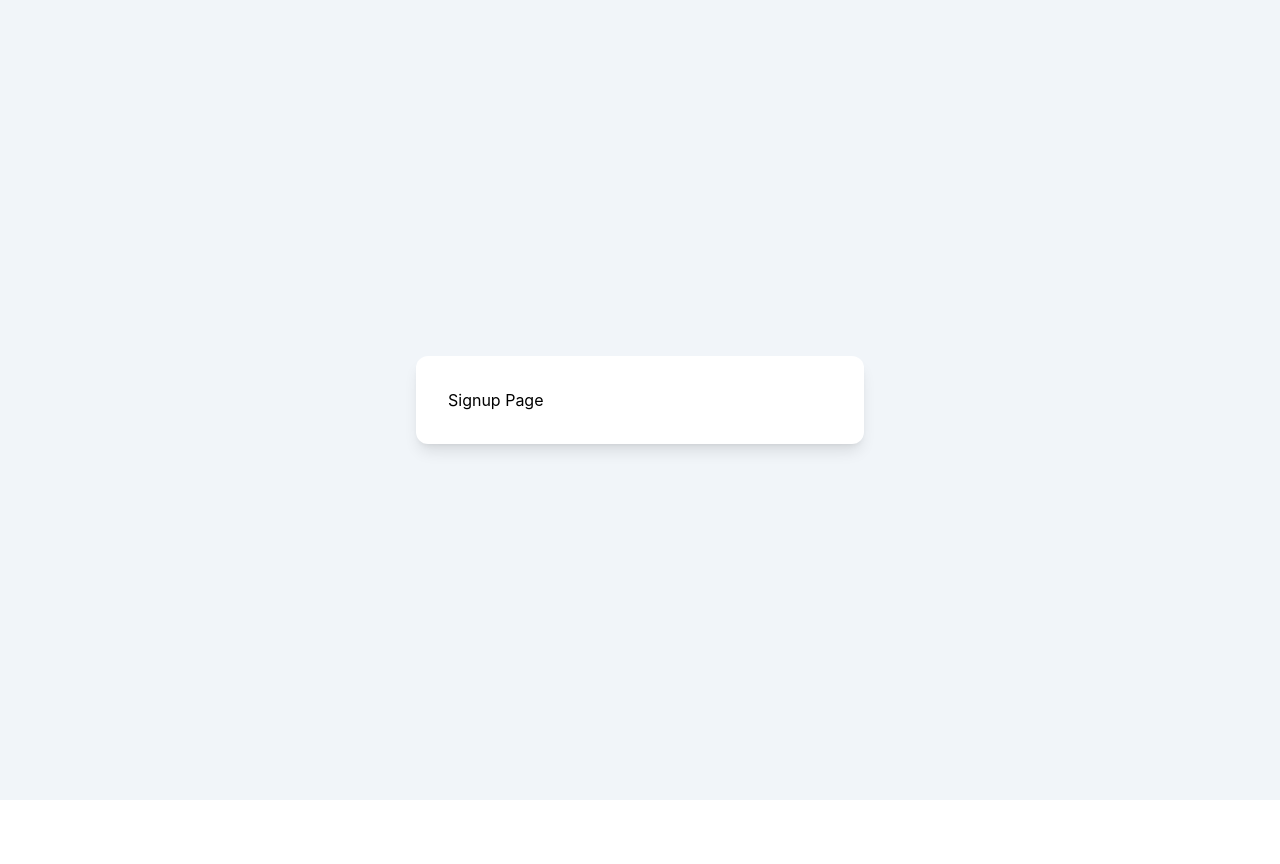
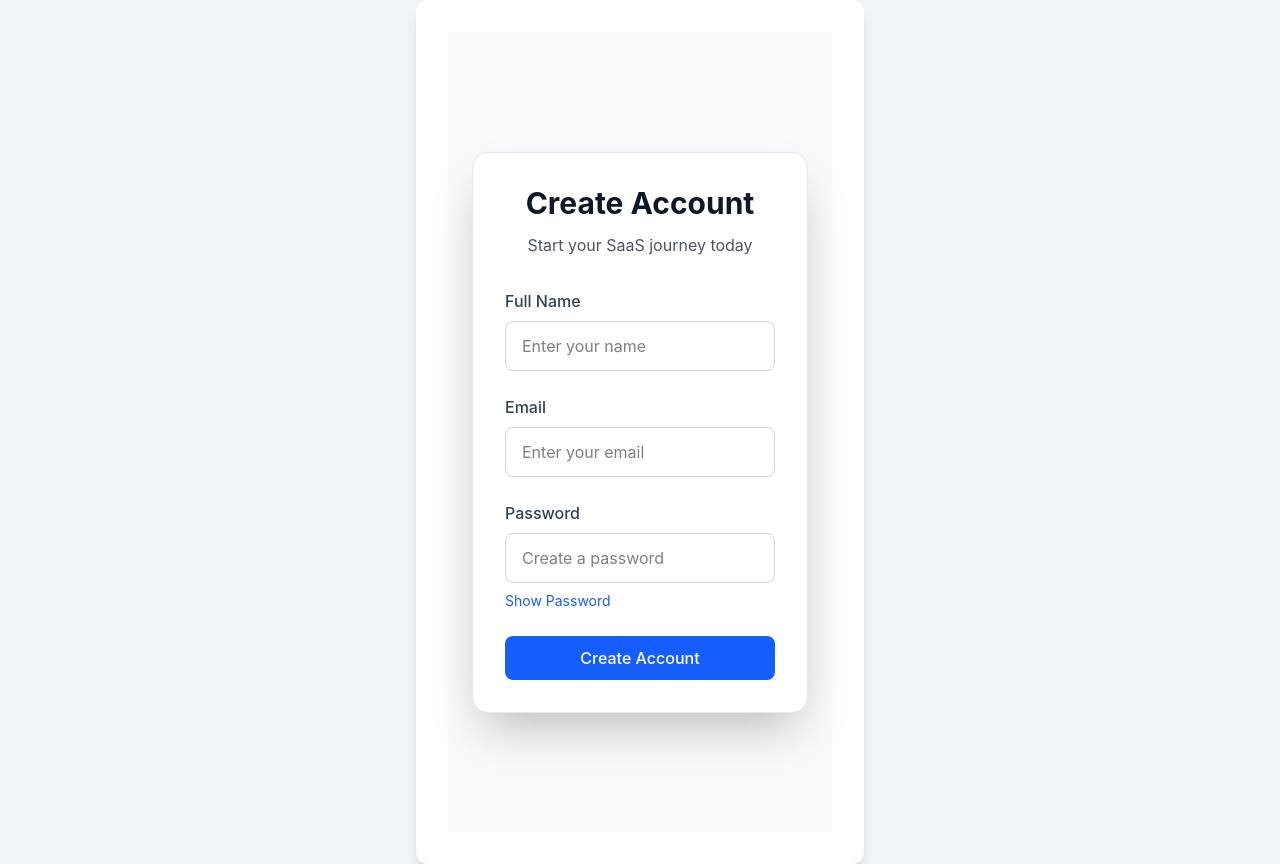
Before and after one commit to Ashu11122000/Dashboard-UI, a React (Vite) app: page /signup in a window 1280 px wide. Before the commit the page ends 800 px from the top, so only its background shows below. Built offline with nearby package versions, Linux system fonts and the light colour scheme.

Commit message:
Created Login and Signup functionalities

```diff
--- a/src/components/auth/AuthCard.jsx
+++ b/src/components/auth/AuthCard.jsx
@@ -0,0 +1,25 @@
+function AuthCard({
+  title,
+  subtitle,
+  children,
+}) {
+  return (
+    <div className="w-full max-w-md bg-white dark:bg-gray-900 border border-gray-200 dark:border-gray-700 rounded-2xl shadow-2xl p-8">
+      <div className="text-center">
+        <h1 className="text-3xl font-bold text-gray-900 dark:text-white">
+          {title}
+        </h1>
+
+        <p className="mt-3 text-gray-600 dark:text-gray-400">
+          {subtitle}
+        </p>
+      </div>
+
+      <div className="mt-8">
+        {children}
+      </div>
+    </div>
+  );
+}
+
+export default AuthCard;
--- a/src/components/auth/FormValidationMessage.jsx
+++ b/src/components/auth/FormValidationMessage.jsx
@@ -0,0 +1,11 @@
+function FormValidationMessage({ message }) {
+  if (!message) return null;
+
+  return (
+    <p className="mt-2 text-sm text-red-500">
+      {message}
+    </p>
+  );
+}
+
+export default FormValidationMessage;
--- a/src/components/auth/LoginForm.jsx
+++ b/src/components/auth/LoginForm.jsx
@@ -0,0 +1,59 @@
+import { useState } from "react";
+import Input from "../common/Input";
+import Button from "../common/Button";
+import PasswordInput from "./PasswordInput";
+import FormValidationMessage from "./FormValidationMessage";
+import AuthCard from "./AuthCard";
+
+function LoginForm() {
+  const [email, setEmail] = useState("");
+  const [password, setPassword] = useState("");
+
+  function handleSubmit(e) {
+    e.preventDefault();
+
+    console.log({
+      email,
+      password,
+    });
+  }
+
+  return (
+    <AuthCard
+      title="Welcome Back"
+      subtitle="Login to your dashboard account"
+    >
+      <form
+        onSubmit={handleSubmit}
+        className="space-y-6"
+      >
+        <Input
+          label="Email"
+          type="email"
+          placeholder="Enter your email"
+          value={email}
+          onChange={(e) =>
+            setEmail(e.target.value)
+          }
+        />
+
+        <PasswordInput
+          label="Password"
+          placeholder="Enter your password"
+          value={password}
+          onChange={(e) =>
+            setPassword(e.target.value)
+          }
+        />
+
+        <FormValidationMessage message="" />
+
+        <Button className="w-full">
+          Login
+        </Button>
+      </form>
+    </AuthCard>
+  );
+}
+
+export default LoginForm;
--- a/src/components/auth/PasswordInput.jsx
+++ b/src/components/auth/PasswordInput.jsx
@@ -0,0 +1,37 @@
+import { useState } from "react";
+import Input from "../common/Input";
+
+function PasswordInput({
+  label,
+  placeholder,
+  value,
+  onChange,
+}) {
+  const [showPassword, setShowPassword] = useState(false);
+
+  function togglePassword() {
+    setShowPassword((prev) => !prev);
+  }
+
+  return (
+    <div>
+      <Input
+        label={label}
+        type={showPassword ? "text" : "password"}
+        placeholder={placeholder}
+        value={value}
+        onChange={onChange}
+      />
+
+      <button
+        type="button"
+        onClick={togglePassword}
+        className="mt-2 text-sm text-blue-600 dark:text-blue-400"
+      >
+        {showPassword ? "Hide Password" : "Show Password"}
+      </button>
+    </div>
+  );
+}
+
+export default PasswordInput;
--- a/src/components/auth/SignUpForm.jsx
+++ b/src/components/auth/SignUpForm.jsx
@@ -0,0 +1,67 @@
+import { useState } from "react";
+import Input from "../common/Input";
+import Button from "../common/Button";
+import PasswordInput from "./PasswordInput";
+import AuthCard from "./AuthCard";
+
+function SignupForm() {
+  const [name, setName] = useState("");
+  const [email, setEmail] = useState("");
+  const [password, setPassword] = useState("");
+
+  function handleSubmit(e) {
+    e.preventDefault();
+
+    console.log({
+      name,
+      email,
+      password,
+    });
+  }
+
+  return (
+    <AuthCard
+      title="Create Account"
+      subtitle="Start your SaaS journey today"
+    >
+      <form
+        onSubmit={handleSubmit}
+        className="space-y-6"
+      >
+        <Input
+          label="Full Name"
+          placeholder="Enter your name"
+          value={name}
+          onChange={(e) =>
+            setName(e.target.value)
+          }
+        />
+
+        <Input
+          label="Email"
+          type="email"
+          placeholder="Enter your email"
+          value={email}
+          onChange={(e) =>
+            setEmail(e.target.value)
+          }
+        />
+
+        <PasswordInput
+          label="Password"
+          placeholder="Create a password"
+          value={password}
+          onChange={(e) =>
+            setPassword(e.target.value)
+          }
+        />
+
+        <Button className="w-full">
+          Create Account
+        </Button>
+      </form>
+    </AuthCard>
+  );
+}
+
+export default SignupForm;
--- a/src/pages/Login.jsx
+++ b/src/pages/Login.jsx
@@ -1,9 +1,11 @@
+import LoginForm from "../components/auth/LoginForm";
+
 function Login() {
-    return (
-        <div>
-            <h1>Login Page</h1>
-        </div>
-    );
+  return (
+    <main className="min-h-screen flex items-center justify-center px-6 py-12 bg-gray-50 dark:bg-gray-950">
+      <LoginForm />
+    </main>
+  );
 }
 
 export default Login;
--- a/src/pages/Signup.jsx
+++ b/src/pages/Signup.jsx
@@ -1,9 +1,11 @@
+import SignupForm from "../components/auth/SignupForm";
+
 function Signup() {
-    return (
-        <div>
-            <h1>Signup Page</h1>
-        </div>
-    );
+  return (
+    <main className="min-h-screen flex items-center justify-center px-6 py-12 bg-gray-50 dark:bg-gray-950">
+      <SignupForm />
+    </main>
+  );
 }
 
 export default Signup;
```
